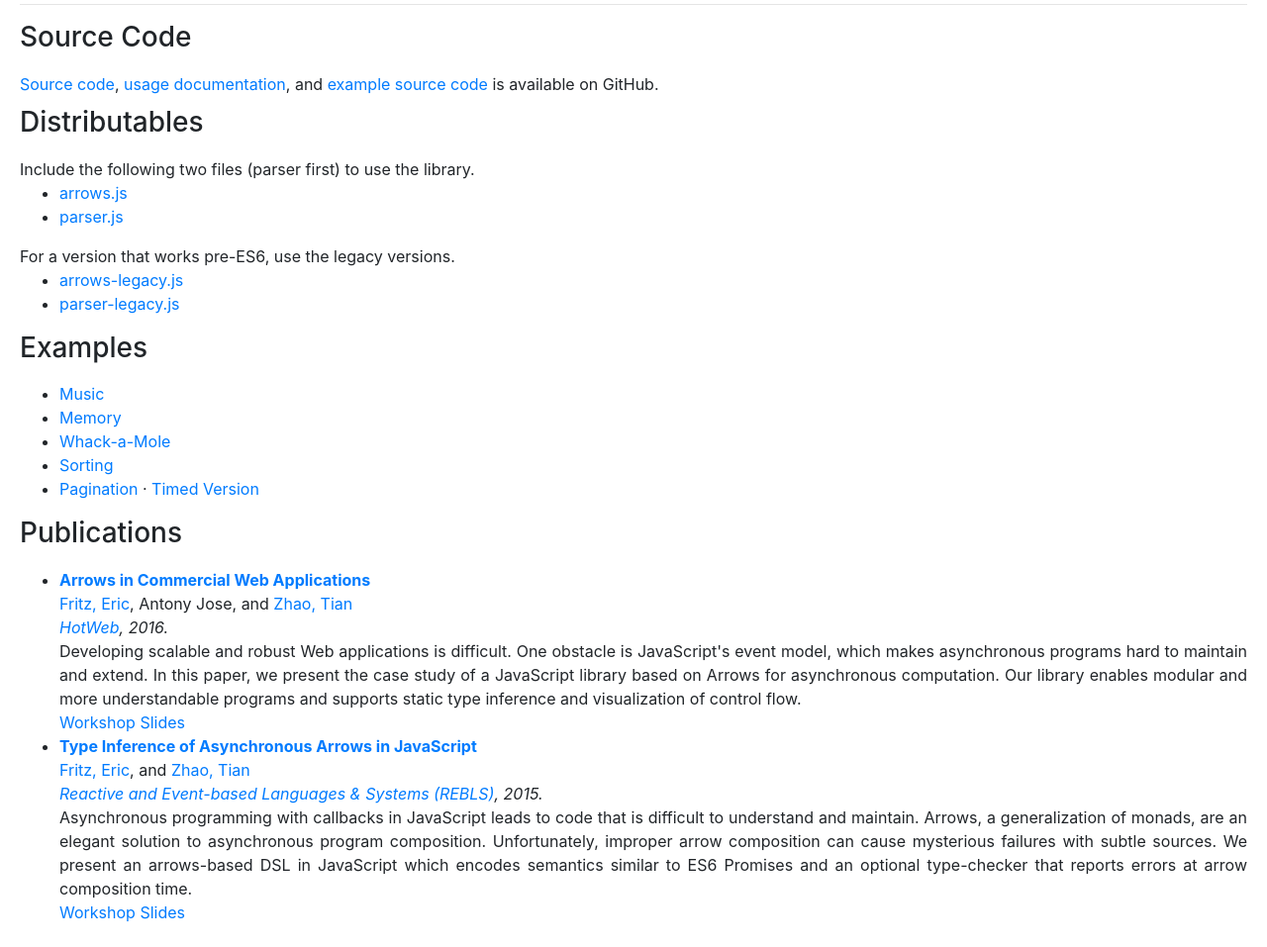
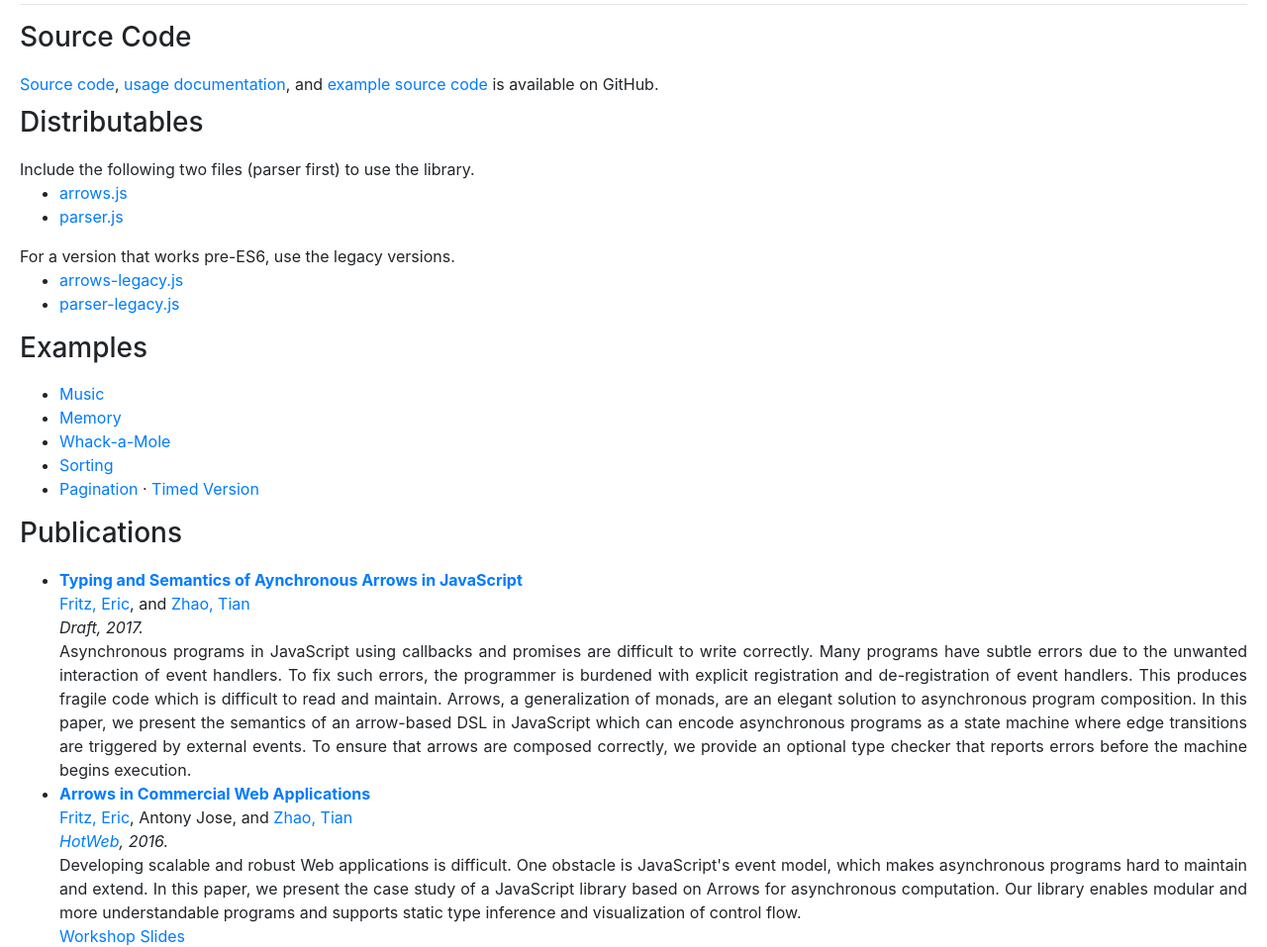
Before and after one commit to arrowsjs/arrows, a plain HTML site: page website/index.html in a window 1280 px wide. Shown: the part 90-1047 px from the top of the page at 99% size. Drawn offline with nearby package versions, Linux system fonts and the light colour scheme.

Commit message:
Update journal paper reference in website.

```diff
--- a/website/index.html
+++ b/website/index.html
@@ -79,12 +79,12 @@
 
         <div>
             <ul>
-                <!--<li>
-                    <div><a href="papers/Typing and Semantics of Aynchronous Arrows in JavaScript.pdf"><strong>Typing and Semantics of Aynchronous Arrows in JavaScript</strong></a></div>
+                <li>
+                    <div><a href="papers/Typing and Semantics of Asynchronous Arrows in JavaScript.pdf"><strong>Typing and Semantics of Aynchronous Arrows in JavaScript</strong></a></div>
                     <div><a href="http://www.eric-fritz.com">Fritz, Eric</a>, and <a href="http://uwm.edu/engineering/people/zhao-ph-d-tian/">Zhao, Tian</a></div>
-                    <div><em>In Revision, 2016.</em></div>
-                    <div>Asynchronous programming with callbacks in JavaScript leads to code that is difficult to understand and maintain. Arrows, a generalization of monads, are an elegant solution to asynchronous program composition. Unfortunately, improper arrow composition can cause mysterious failures with subtle sources. We present an arrows-based DSL in JavaScript which encodes semantics similar to ES6 Promises and an optional type-checker that reports errors at arrow composition time.</div>
-                </li>-->
+                    <div><em>Draft, 2017.</em></div>
+                    <div>Asynchronous programs in JavaScript using callbacks and promises are difficult to write correctly. Many programs have subtle errors due to the unwanted interaction of event handlers. To fix such errors, the programmer is burdened with explicit registration and de-registration of event handlers. This produces fragile code which is difficult to read and maintain. Arrows, a generalization of monads, are an elegant solution to asynchronous program composition. In this paper, we present the semantics of an arrow-based DSL in JavaScript which can encode asynchronous programs as a state machine where edge transitions are triggered by external events. To ensure that arrows are composed correctly, we provide an optional type checker that reports errors before the machine begins execution.</div>
+                </li>
 
                 <li>
                     <div><a href="papers/Arrows in Commercial Web Applications.pdf"><strong>Arrows in Commercial Web Applications</strong></a></div>
```
Also changed, not shown: 2 other files.
